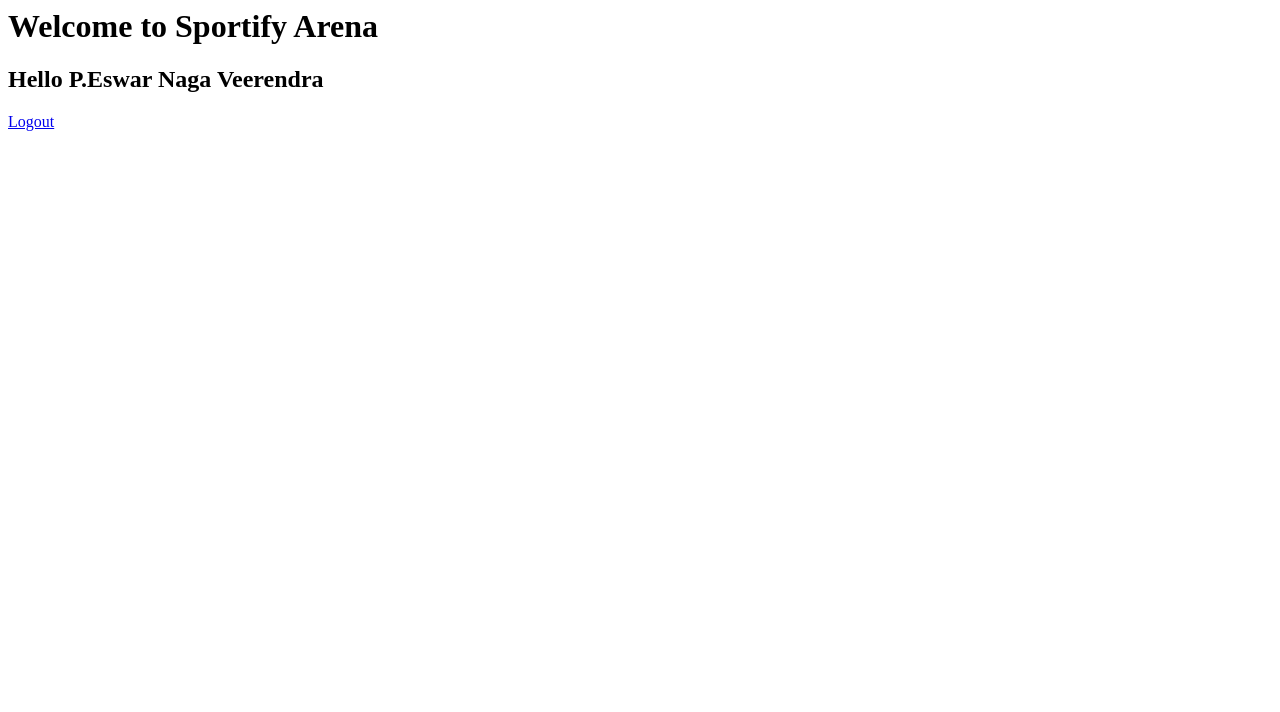
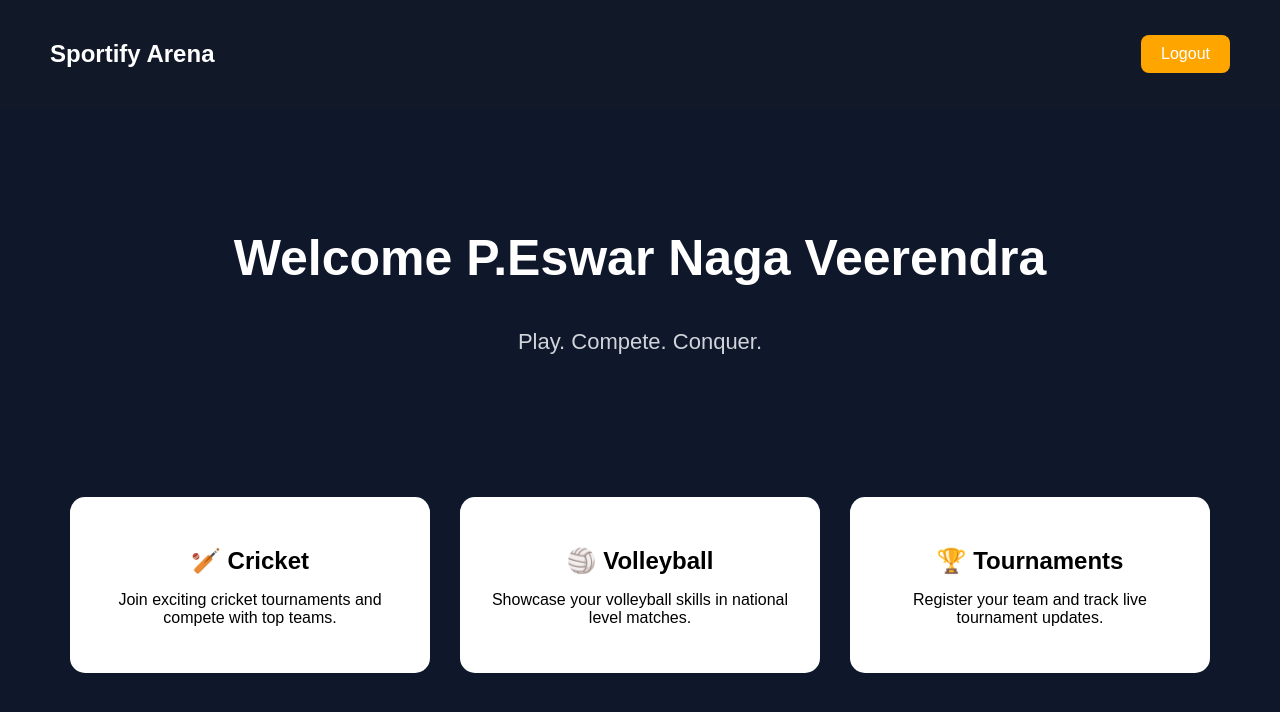
Before and after one commit to PUPPALAEswar/sportify-arena, a Flask app: page /dashboard in a window 1280 px wide. Shown: the top 712 px of the page. Run offline with Flask 3, Linux system fonts and the light colour scheme; a user stored in the database is signed in.

Commit message:
Added professional dashboard UI

```diff
--- a/app.py
+++ b/app.py
@@ -85,12 +85,10 @@ def dashboard():
 
     if "user" in session:
 
-        return f"""
-        <h1>Welcome to Sportify Arena</h1>
-        <h2>Hello {session['user']}</h2>
-
-        <a href='/logout'>Logout</a>
-        """
+        return render_template(
+            "dashboard.html",
+            user=session["user"]
+        )
 
     return redirect("/loginpage")
 
--- a/static/style.css
+++ b/static/style.css
@@ -46,3 +46,60 @@ button{
     cursor:pointer;
     font-size:16px;
 }
+
+.navbar{
+    background:#111827;
+    color:white;
+    display:flex;
+    justify-content:space-between;
+    align-items:center;
+    padding:20px 50px;
+}
+
+.navbar a{
+    color:white;
+    text-decoration:none;
+    background:orange;
+    padding:10px 20px;
+    border-radius:8px;
+}
+
+.hero{
+    text-align:center;
+    padding:80px 20px;
+    color:white;
+}
+
+.hero h2{
+    font-size:50px;
+}
+
+.hero p{
+    font-size:22px;
+    color:#d1d5db;
+}
+
+.sports-container{
+    display:flex;
+    justify-content:center;
+    gap:30px;
+    padding:40px;
+    flex-wrap:wrap;
+}
+
+.card{
+    background:white;
+    width:300px;
+    padding:30px;
+    border-radius:15px;
+    text-align:center;
+    transition:0.3s;
+}
+
+.card:hover{
+    transform:translateY(-10px);
+}
+
+.card h2{
+    margin-bottom:15px;
+}
--- /dev/null
+++ b/templates/dashboard.html
@@ -0,0 +1,69 @@
+<!DOCTYPE html>
+<html lang="en">
+<head>
+    <meta charset="UTF-8">
+    <meta name="viewport" content="width=device-width, initial-scale=1.0">
+    <title>Dashboard - Sportify Arena</title>
+
+    <link rel="stylesheet"
+    href="{{ url_for('static', filename='style.css') }}">
+</head>
+<body>
+
+<nav class="navbar">
+
+    <h1>Sportify Arena</h1>
+
+    <a href="/logout">Logout</a>
+
+</nav>
+
+<section class="hero">
+
+    <h2>Welcome {{ user }}</h2>
+
+    <p>
+        Play. Compete. Conquer.
+    </p>
+
+</section>
+
+<section class="sports-container">
+
+    <div class="card">
+
+        <h2>🏏 Cricket</h2>
+
+        <p>
+            Join exciting cricket tournaments
+            and compete with top teams.
+        </p>
+
+    </div>
+
+    <div class="card">
+
+        <h2>🏐 Volleyball</h2>
+
+        <p>
+            Showcase your volleyball skills
+            in national level matches.
+        </p>
+
+    </div>
+
+    <div class="card">
+
+        <h2>🏆 Tournaments</h2>
+
+        <p>
+            Register your team and track
+            live tournament updates.
+        </p>
+
+    </div>
+
+</section>
+
+</body>
+</html>
```
